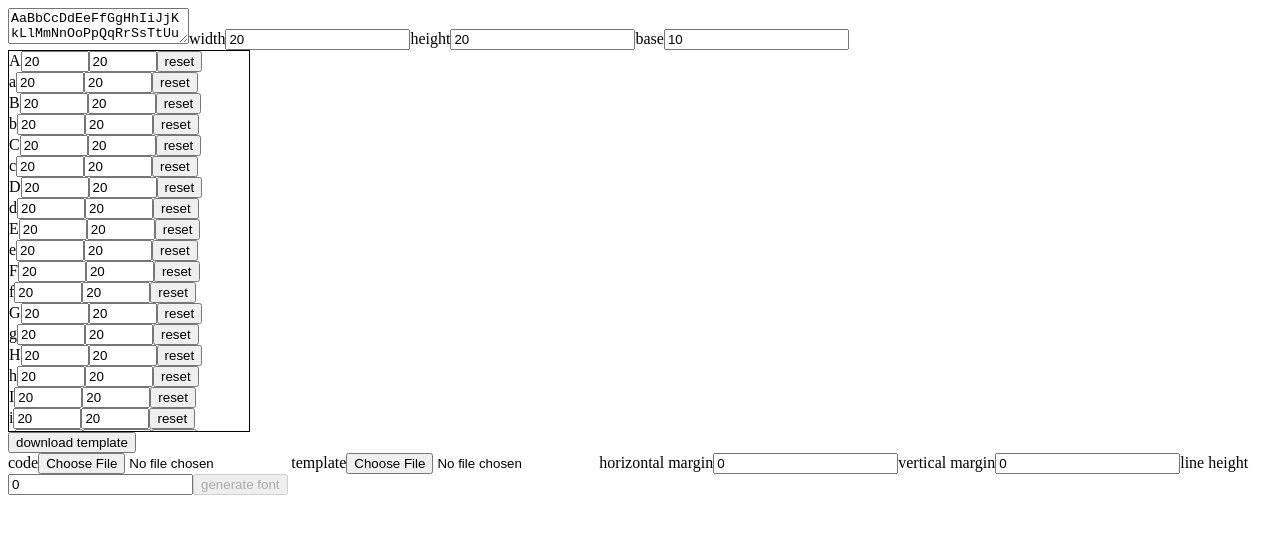
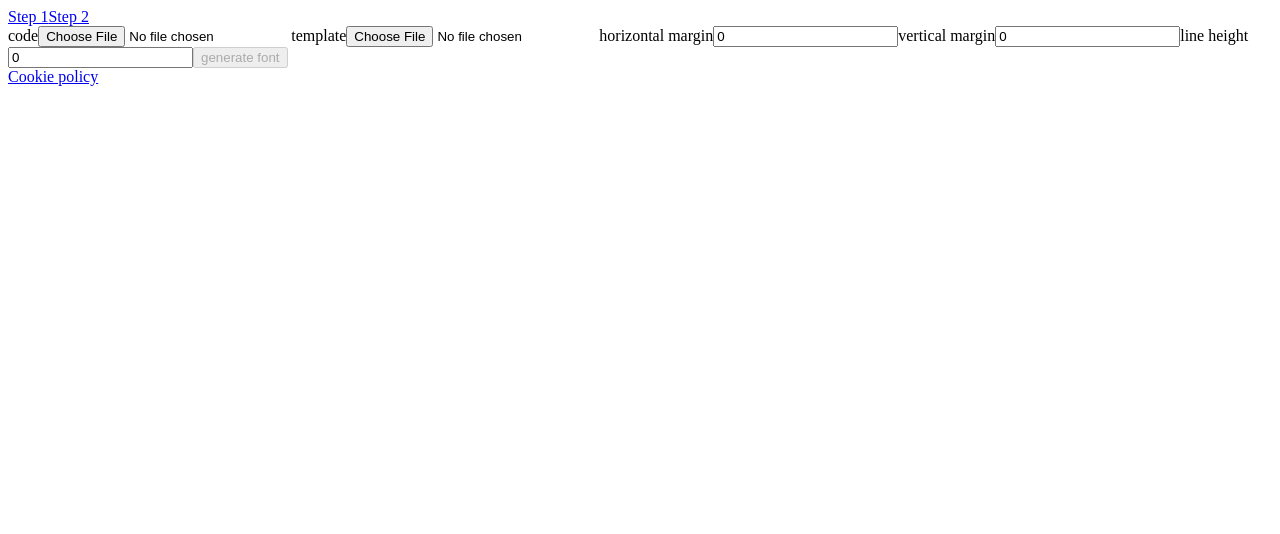
Before and after one commit to Voycawojka/calligro, a React (Create React App) app: page /#/ in a window 1280 px wide. Shown: the top 534 px of the page. Built offline with nearby package versions, Linux system fonts and the light colour scheme; what helpful-decorators would draw is missing.

Commit message:
Create hashrouting and policy page

```diff
--- a/package.json
+++ b/package.json
@@ -10,10 +10,12 @@
     "@types/node": "^12.19.8",
     "@types/react": "^16.14.2",
     "@types/react-dom": "^16.9.10",
+    "client-zip": "^1.2.2",
     "helpful-decorators": "^2.1.0",
-    "client-zip": "^1.2.2",
     "react": "^17.0.1",
     "react-dom": "^17.0.1",
+    "react-router": "^5.2.0",
+    "react-router-dom": "^5.2.0",
     "react-scripts": "4.0.1",
     "typescript": "^4.1.2",
     "web-vitals": "^0.2.4"
@@ -42,6 +44,8 @@
     ]
   },
   "devDependencies": {
+    "@types/react-router": "^5.1.8",
+    "@types/react-router-dom": "^5.1.6",
     "node-sass": "^4.14.1",
     "typescript-plugin-css-modules": "^3.0.1"
   }
--- a/src/App.tsx
+++ b/src/App.tsx
@@ -1,13 +1,34 @@
 import React from 'react'
 import FontCreationView from './ui/generation/fontCreationView/FontCreationView'
 import GenerationView from './ui/generation/generationView/GenerationView'
+import { HashRouter, Route, Switch } from 'react-router-dom'
+import Header from './ui/generation/header/Header'
+import Footer from './ui/generation/footer/Footer'
+import Policy from './ui/generation/policy/Policy'
 
 function App() {
     return (
-        <div>
-            <GenerationView />
-            <FontCreationView />
-        </div>
+        <HashRouter>
+            <Switch>
+                <Route path='/policy'>
+                    <Policy />
+                </Route>
+
+                <Route>
+                    <Header/>
+
+                    <Route exact path='/'>
+                        <FontCreationView />
+                    </Route>
+
+                    <Route exact path='/step2'>
+                        <GenerationView />
+                    </Route>
+
+                    <Footer />
+                </Route>
+            </Switch>
+        </HashRouter>
     )
 }
 
--- a/src/generation/template/download.ts
+++ b/src/generation/template/download.ts
@@ -1,5 +1,5 @@
-import { downloadArchive, ZippedFile } from "../fs/zip";
-import Template from "./Template";
+import { downloadArchive, ZippedFile } from '../fs/zip'
+import Template from './Template'
 
 export async function downloadTemplate(template: Template): Promise<void> {
     const files: ZippedFile[] = [
--- a/src/generation/template/parse.ts
+++ b/src/generation/template/parse.ts
@@ -1,4 +1,4 @@
-import { CodePayload } from "./types";
+import { CodePayload } from './types'
 
 export function parseTemplateCode(code: string): CodePayload {
     const json = atob(code)
--- a/src/generation/template/slotDrawing.ts
+++ b/src/generation/template/slotDrawing.ts
@@ -1,5 +1,5 @@
-import { drawWrappedText } from "../../utils/canvasHelpers"
-import { Slot } from "./types"
+import { drawWrappedText } from '../../utils/canvasHelpers'
+import { Slot } from './types'
 
 type DrawSlotOptions = {
     x: number,
--- /dev/null
+++ b/src/ui/generation/footer/Footer.tsx
@@ -0,0 +1,12 @@
+import React from 'react'
+import { Link } from 'react-router-dom'
+
+function Footer() {
+    return (
+        <footer>
+            <Link to='/policy' >Cookie policy</Link>
+        </footer>
+    )
+}
+
+export default Footer
--- /dev/null
+++ b/src/ui/generation/header/Header.tsx
@@ -0,0 +1,12 @@
+import React from 'react'
+import Navbar from '../navbar/Navbar'
+
+function Header() {
+    return (
+        <div>
+            <Navbar />
+        </div>
+    )
+}
+
+export default Header
--- /dev/null
+++ b/src/ui/generation/navbar/Navbar.tsx
@@ -0,0 +1,13 @@
+import React from 'react'
+import { NavLink } from 'react-router-dom'
+
+function Navbar() {
+    return (
+        <nav>
+            <NavLink to='/'>Step 1</NavLink>
+            <NavLink to='/step2'>Step 2</NavLink>
+        </nav>
+    )
+}
+
+export default Navbar
--- /dev/null
+++ b/src/ui/generation/policy/Policy.tsx
@@ -0,0 +1,13 @@
+import React from 'react'
+import { Link } from 'react-router-dom'
+
+function Policy() {
+    return (
+        <div>
+            <p>content</p>
+            <Link to='/' >back to menu</Link>
+        </div>
+    )
+}
+
+export default Policy
```
Also changed, not shown: 1 other file (tests, documents, lock files or other folders).
